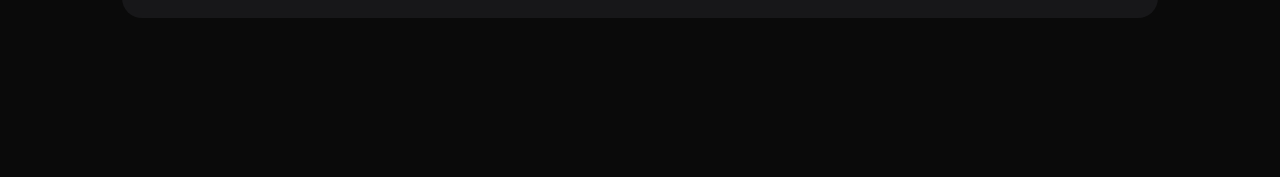
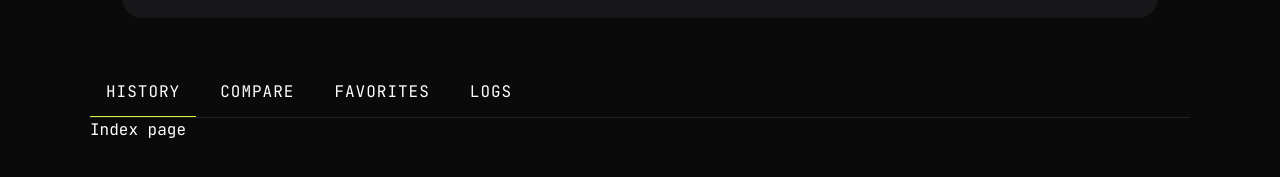
Before and after one commit to hsu-sam/foreign-exchange-checker, a Nuxt app: page / in a window 1280 px wide. Shown: the part 435-612 px from the top of the page. Built offline with nearby package versions, Linux system fonts and the light colour scheme; no server answers.

Commit message:
feat: add navigation bar and pages for history, compare, favorites, and logs

```diff
--- a/app/app.vue
+++ b/app/app.vue
@@ -1,7 +1,14 @@
+<script setup lang="ts">
+import NavBar from "./components/app/NavBar.vue";
+</script>
+
 <template>
   <div>
     <NuxtLayout>
-      <NuxtPage />
+      <div class="max-w-275 mx-auto">
+        <NavBar />
+        <NuxtPage />
+      </div>
     </NuxtLayout>
   </div>
 </template>
--- a/app/assets/css/main.css
+++ b/app/assets/css/main.css
@@ -121,3 +121,22 @@
   font-family: var(--font-jetbrains-mono);
   background-color: var(--color-neutral-900);
 }
+
+.nav-link-underline {
+  position: absolute;
+  left: 0;
+  right: 0;
+  bottom: 0;
+  height: 1px;
+  width: 100%;
+  background-color: var(--color-lime-500);
+  transform: scaleX(0);
+  transform-origin: left;
+  transition: transform 0.3s ease;
+}
+
+.nav-link:hover .nav-link-underline,
+.nav-link.router-link-active .nav-link-underline,
+.nav-link.router-link-exact-active .nav-link-underline {
+  transform: scaleX(1);
+}
--- /dev/null
+++ b/app/components/app/NavBar.vue
@@ -0,0 +1,37 @@
+<script setup lang="ts">
+const navLinks = [
+  { label: "History", to: "/" },
+  { label: "Compare", to: "/compare" },
+  { label: "Favorites", to: "/favorites" },
+  { label: "Logs", to: "/logs" },
+];
+
+// const route = useRoute();
+
+// function isNavActive(to: string) {
+//   if (to === "/recipes") {
+//     return route.path.startsWith("/recipes");
+//   }
+
+//   return route.path === to;
+// }
+</script>
+
+<template>
+  <nav class="flex items-center" aria-label="Main navigation">
+    <ul
+      class="flex items-center gap-100 border-b border-neutral-600 w-full"
+      role="list"
+    >
+      <li v-for="link in navLinks" :key="link.to">
+        <NuxtLink
+          :to="link.to"
+          class="nav-link relative inline-block text-preset-3 uppercase p-200"
+        >
+          {{ link.label }}
+          <span class="nav-link-underline w-fit" aria-hidden="true" />
+        </NuxtLink>
+      </li>
+    </ul>
+  </nav>
+</template>
--- a/app/layouts/default.vue
+++ b/app/layouts/default.vue
@@ -14,5 +14,7 @@
     <div>
       <CheckRate />
     </div>
+
+    <slot />
   </div>
 </template>
--- /dev/null
+++ b/app/pages/compare.vue
@@ -0,0 +1,3 @@
+<template>
+  <h1>Compare page</h1>
+</template>
--- /dev/null
+++ b/app/pages/favorites.vue
@@ -0,0 +1,3 @@
+<template>
+  <h1>Favorites page</h1>
+</template>
--- /dev/null
+++ b/app/pages/index.vue
@@ -0,0 +1,5 @@
+<script setup lang="ts"></script>
+
+<template>
+  <section><h1>Index page</h1></section>
+</template>
--- /dev/null
+++ b/app/pages/logs.vue
@@ -0,0 +1,3 @@
+<template>
+  <h1>Logs page</h1>
+</template>
```
